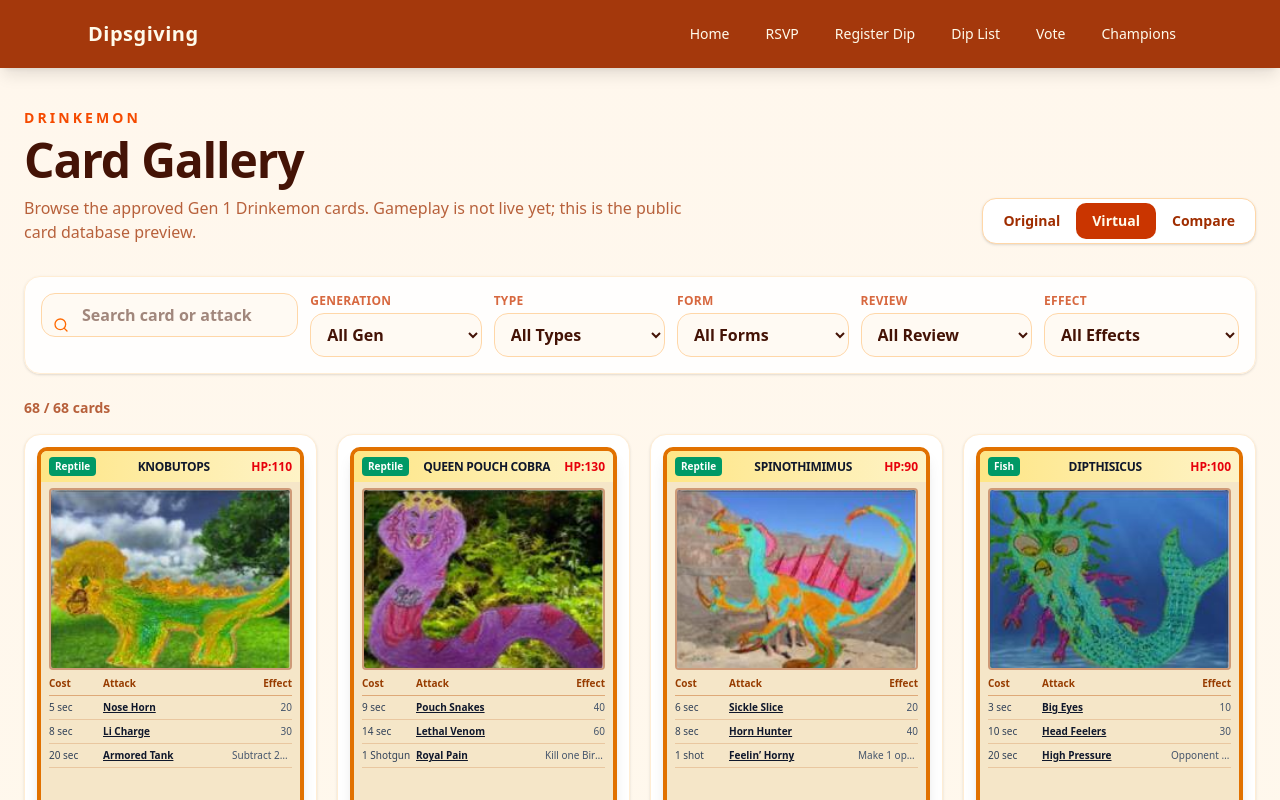
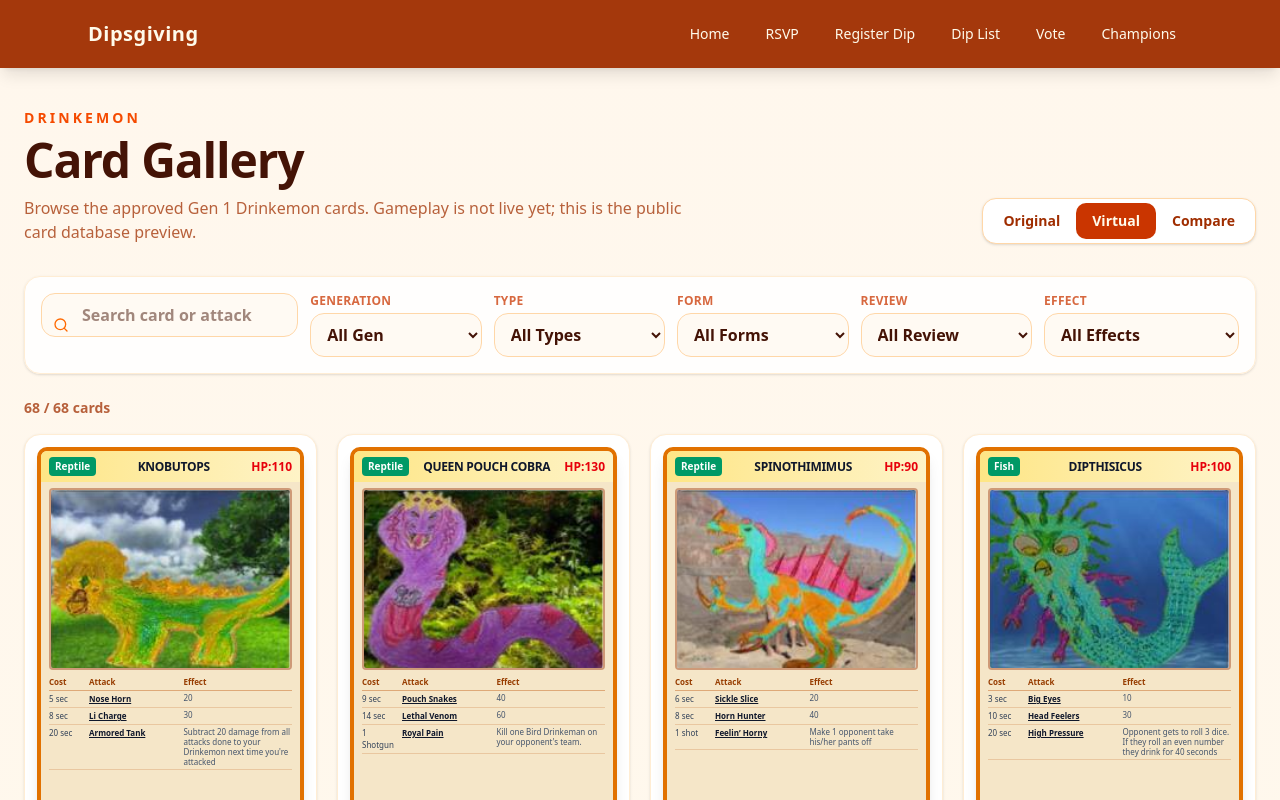
Before and after one commit to bmilici/dipsgiving, a Next.js app: page /drinkemon in a window 1280 px wide. Shown: the top 800 px of the page. Built offline with nearby package versions, Linux system fonts and the light colour scheme.

Commit message:
feat: adjust attack section font size and layout changes

```diff
--- a/src/app/drinkemon/page.tsx
+++ b/src/app/drinkemon/page.tsx
@@ -119,25 +119,25 @@ function VirtualCard({ card, compact = false }: { card: Card; compact?: boolean
       </div>
 
       {/* Attacks Section */}
-      <div className="flex flex-1 flex-col overflow-hidden px-2 py-1.5 text-[10px]">
+      <div className="flex flex-1 flex-col overflow-hidden px-2 py-1.5 text-[8px]">
         {/* Table Header */}
-        <div className="grid grid-cols-[50px_1fr_auto] gap-1 border-b border-amber-700/40 pb-1 font-bold text-amber-800">
+        <div className="grid grid-cols-[36px_1fr_1.2fr] gap-1 border-b border-amber-700/40 pb-0.5 font-bold text-amber-800">
           <span>Cost</span>
           <span>Attack</span>
           <span>Effect</span>
         </div>
 
         {incomplete ? (
-          <div className="mt-1 rounded border border-amber-900/20 bg-white/50 p-2 text-[10px] font-semibold text-slate-700">
+          <div className="mt-1 rounded border border-amber-900/20 bg-white/50 p-2 text-[8px] font-semibold text-slate-700">
             Card data incomplete.
           </div>
         ) : (
           <div className="flex-1 overflow-y-auto">
             {card.attacks.slice(0, 3).map((attack, index) => (
-              <div key={attack.id || index} className="grid grid-cols-[50px_1fr_auto] gap-1 border-b border-amber-700/20 py-1">
+              <div key={attack.id || index} className="grid grid-cols-[36px_1fr_1.2fr] gap-1 border-b border-amber-700/20 py-0.5">
                 <span className="text-slate-700">{costLabel(attack.cost)}</span>
-                <span className="font-semibold text-slate-900 underline truncate">{attack.name || `Attack ${index + 1}`}</span>
-                <span className="text-slate-600 text-right max-w-[60px] truncate" title={attackEffectText(attack) || "-"}>{attackEffectText(attack) || "-"}</span>
+                <span className="font-semibold text-slate-900 underline">{attack.name || `Attack ${index + 1}`}</span>
+                <span className="text-slate-600 leading-tight">{attackEffectText(attack) || "-"}</span>
               </div>
             ))}
           </div>
```
